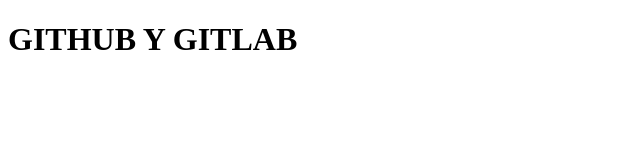
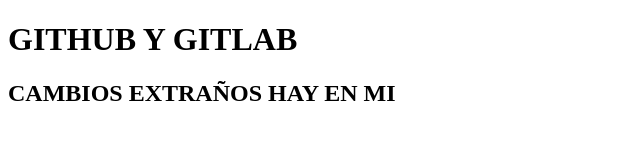
Before and after one commit to ClaudiaNV02/PRUEBA-EXPO-1, a plain HTML site: page index.html in a window 1280 px wide. Shown: the whole page, without its empty margins (0-640 px from the left). Drawn offline with Linux system fonts and the light colour scheme.

Commit message:
ACTUALIZAR index.htl

```diff
--- a/index.html
+++ b/index.html
@@ -7,6 +7,7 @@
 </head>
 <body>
     <h1>GITHUB Y GITLAB</h1>
+    <h2>CAMBIOS EXTRAÑOS HAY EN MI</h2>
 
 </body>
 </html>
```
